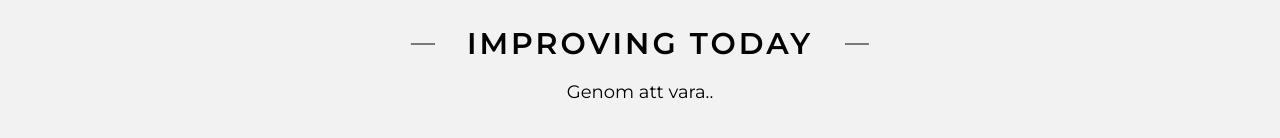
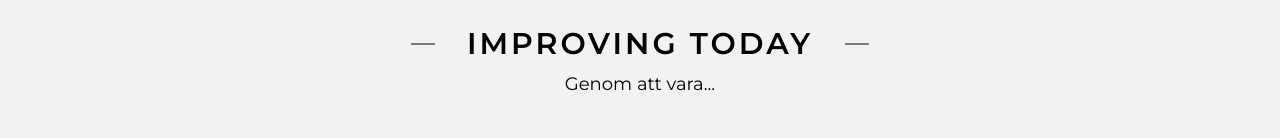
Before and after one commit to Poxie/nextville-test, a Next.js app: page / in a window 1280 px wide. Shown: the part 1212-1350 px from the top of the page. Built offline with nearby package versions, Linux system fonts and the light colour scheme.

Commit message:
Add animation to values header

```diff
--- a/components/home/values/index.tsx
+++ b/components/home/values/index.tsx
@@ -1,15 +1,31 @@
+"use client";
 import SectionHeader from "@/components/section-header";
 import HomeValuesList from "./HomeValuesList";
+import { useRef } from "react";
+import useAnimateIntoView from "@/hooks/useAnimateIntoView";
 
 export default function HomeValues() {
+    const headerRef = useRef<HTMLDivElement>(null);
+    const subHeaderRef = useRef<HTMLSpanElement>(null);
+
+    const { initialState } = useAnimateIntoView(headerRef, { threshold: .9, hideOnScroll: true });
+    useAnimateIntoView(subHeaderRef, { siblingRef: headerRef, threshold: .9, delay: 100, hideOnScroll: true });
+
     return(
         <section className="p-section">
             <div className="mb-12 main-width text-center">
-                <SectionHeader>
+                <SectionHeader
+                    style={initialState}
+                    ref={headerRef}
+                >
                     Improving Today
                 </SectionHeader>
-                <span className="mt-4 block text-lg">
-                    Genom att vara..
+                <span
+                    className="mt-2 block text-lg"
+                    style={initialState}
+                    ref={subHeaderRef}
+                >
+                    Genom att vara...
                 </span>
             </div>
             <HomeValuesList />
--- a/components/section-header/index.tsx
+++ b/components/section-header/index.tsx
@@ -1,18 +1,28 @@
+import React from "react";
 import { twMerge } from "tailwind-merge";
 
-export default function SectionHeader({ children, className }: {
+type Props = {
     children: React.ReactNode;
     className?: string;
-}) {
+    style?: React.CSSProperties;
+};
+
+const SectionHeader = React.forwardRef<HTMLDivElement, Props>(({ children, className, style }, ref) => {
     return(
-        <div className={twMerge(
-            "flex justify-center",
-            className,
-        )}>
+        <div
+            ref={ref}
+            style={style}
+            className={twMerge(
+                "flex justify-center",
+                className,
+            )}
+        >
             <h2 className="relative px-8 text-2xl sm:text-3xl text-center uppercase font-semibold tracking-widest bg-light-secondary">
                 {children}
                 <div className="bg-dark w-[calc(100%+3rem)] h-[1px] -z-[1] absolute left-2/4 top-2/4 -translate-y-2/4 -translate-x-2/4" />
             </h2>
         </div>
     )
-}
+});
+
+export default SectionHeader;
```
